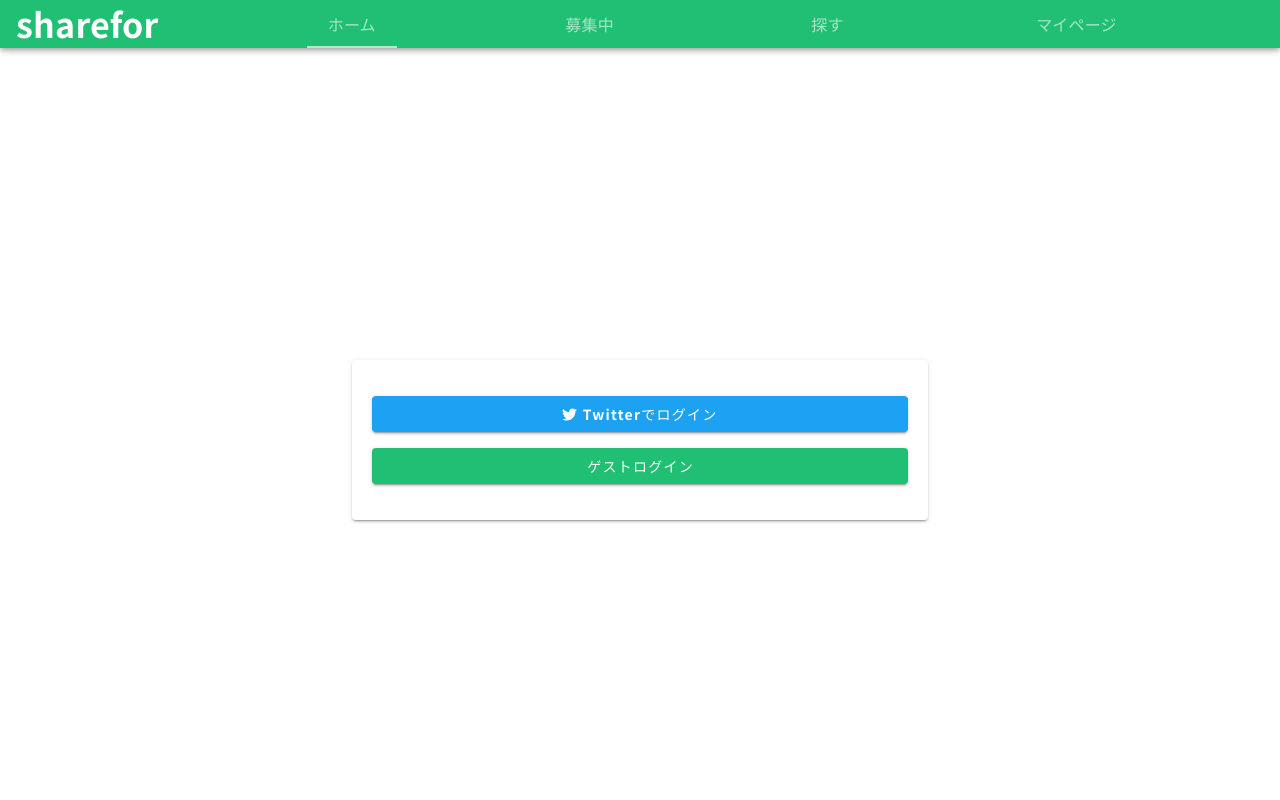
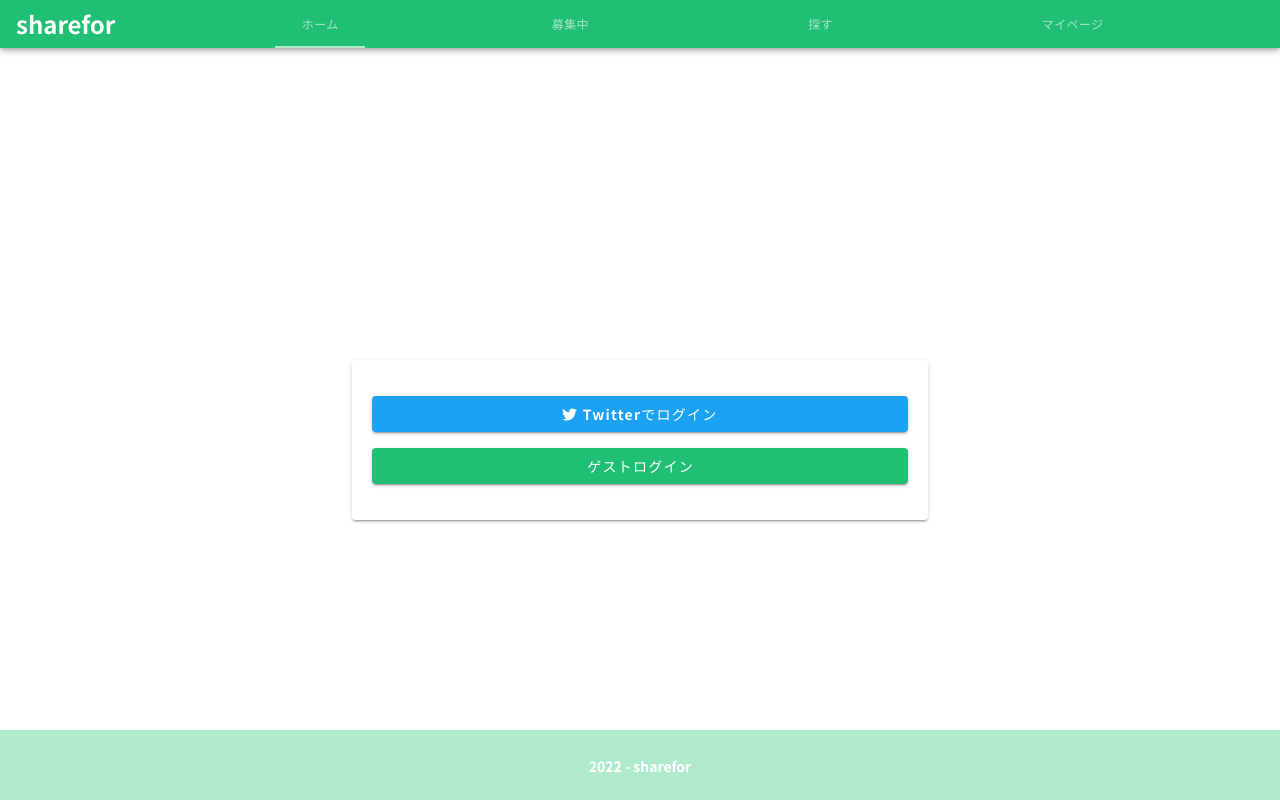
Before and after one commit to shuinoue-s/Sharefor, a Vue app: page /login in a window 1280 px wide. Built offline with nearby package versions, Linux system fonts and the light colour scheme; no server answers; what vue-head, vue-instantsearch would draw is missing.

Commit message:
Add: アプリケーションをfirebaseHostingにビルド
数カ所スタイルを変更を変更した。

```diff
--- a/src/App.vue
+++ b/src/App.vue
@@ -1,10 +1,11 @@
 <template>
   <v-app>
-    <AppHeader/>
+    <AppHeader />
       <v-main>
         <router-view/>
         <Form v-if="isAuthenticated" />
         <div style="height: 150px;"></div>
+        <AppFooter />
       </v-main>
   </v-app>
 </template>
@@ -12,12 +13,14 @@
 <script>
 import { mapGetters } from 'vuex'
 import AppHeader from './components/AppHeader'
+import AppFooter from './components/AppFooter'
 import Form from './views/Form'
 
 export default {
   name: 'App',
   components: {
     AppHeader,
+    AppFooter,
     Form
   },
   computed: {
--- /dev/null
+++ b/src/components/AppFooter.vue
@@ -0,0 +1,29 @@
+<template>
+  <div>
+    <v-footer
+      absolute
+      outlined
+      height="70"
+      color="customLightGreen"
+    >
+      <div class="font mx-auto">
+        <router-link to="/" tag="span" style="cursor: pointer" class="font footer-text">2022 - sharefor</router-link>
+      </div>
+    </v-footer>
+  </div>
+</template>
+
+<script>
+export default {
+  name: 'AppFooter'
+}
+</script>
+
+<style scoped>
+  @import '../css/style.css';
+
+  .footer-text {
+    font-size: 14px;
+    color: #fff;
+  }
+</style>
--- a/src/components/AppHeader.vue
+++ b/src/components/AppHeader.vue
@@ -5,10 +5,9 @@
             app
             color="customGreen"
             dark
-            hide-on-scroll
             dense
             >
-                <div class="d-flex text-h5 text-md-h4">
+                <div class="d-flex app-title">
                     <router-link to="/" tag="span" style="cursor: pointer" class="font">sharefor</router-link>
                 </div>
 
@@ -17,22 +16,22 @@
                     <v-tabs-slider color="customLightGreen"></v-tabs-slider>
 
                     <v-spacer></v-spacer>
-                    <v-tab to="/" class="caption text-sm-subtitle-1">
+                    <v-tab to="/" class="caption">
                         <p class="mb-0 font">ホーム</p>
                     </v-tab>
 
                     <v-spacer></v-spacer>
-                    <v-tab to="/asking" class="caption text-sm-subtitle-1">
+                    <v-tab to="/asking" class="caption">
                         <p class="mb-0 font">募集中</p>
                     </v-tab>
 
                     <v-spacer></v-spacer>
-                    <v-tab to="/search" class="caption text-sm-subtitle-1">
+                    <v-tab to="/search" class="caption">
                         <p class="mb-0 font">探す</p>
                     </v-tab>
 
                     <v-spacer></v-spacer>
-                    <v-tab to="/mypage" class="caption text-sm-subtitle-1">
+                    <v-tab to="/mypage" class="caption">
                         <p class="mb-0 font">マイページ</p>
                     </v-tab>
                     <v-spacer></v-spacer>
@@ -50,5 +49,9 @@ export default {
 </script>
 
 <style scoped>
-@import '../css/style.css';
+    @import '../css/style.css';
+
+    .app-title {
+        font-size: 24px;
+    }
 </style>
--- a/src/views/Form.vue
+++ b/src/views/Form.vue
@@ -16,7 +16,7 @@
           >
           <template v-slot:activator="{ on, attrs }">
           <v-btn
-            class="mr-2 mb-2"
+            class="mb-16"
             color="customGreen"
             fab
             dark
--- a/src/views/Login.vue
+++ b/src/views/Login.vue
@@ -84,6 +84,9 @@ export default {
   name: 'Login',
   components: {
     MessageAlert
+  },
+  head: {
+    title: { inner: 'ログイン', separator: '-', complement: 'Sharefor' }
   },
   data() {
     return {
@@ -187,7 +190,6 @@ export default {
         await setDoc(userDocumentRef, userData).catch(() => {
           this.setSignInErrorMessage('ログインに失敗しました')
         })
-        console.log(uid)
         const uniqueDocumentRef = doc(db, 'users', uid, 'unique', 'user_id')
         batch.set(uniqueDocumentRef, {
           uid: uid,
--- a/src/views/MyPage.vue
+++ b/src/views/MyPage.vue
@@ -152,6 +152,9 @@ export default {
     MyAskList,
     MyPageForm
   },
+  head: {
+    title: { inner: 'マイページ', separator: '-', complement: 'Sharefor' }
+  },
   data() {
     return {
       mdiAccountEdit,
--- a/src/views/Search.vue
+++ b/src/views/Search.vue
@@ -162,6 +162,9 @@ export default {
   components: {
     GreenLineVCard
   },
+  head: {
+    title: { inner: '検索', separator: '-', complement: 'Sharefor' }
+  },
   data() {
     return {
       mdiCommentSearchOutline,
```
Also changed, not shown: src/assets/logo.png (deleted), 1 other file (tests, documents, lock files or other folders).
